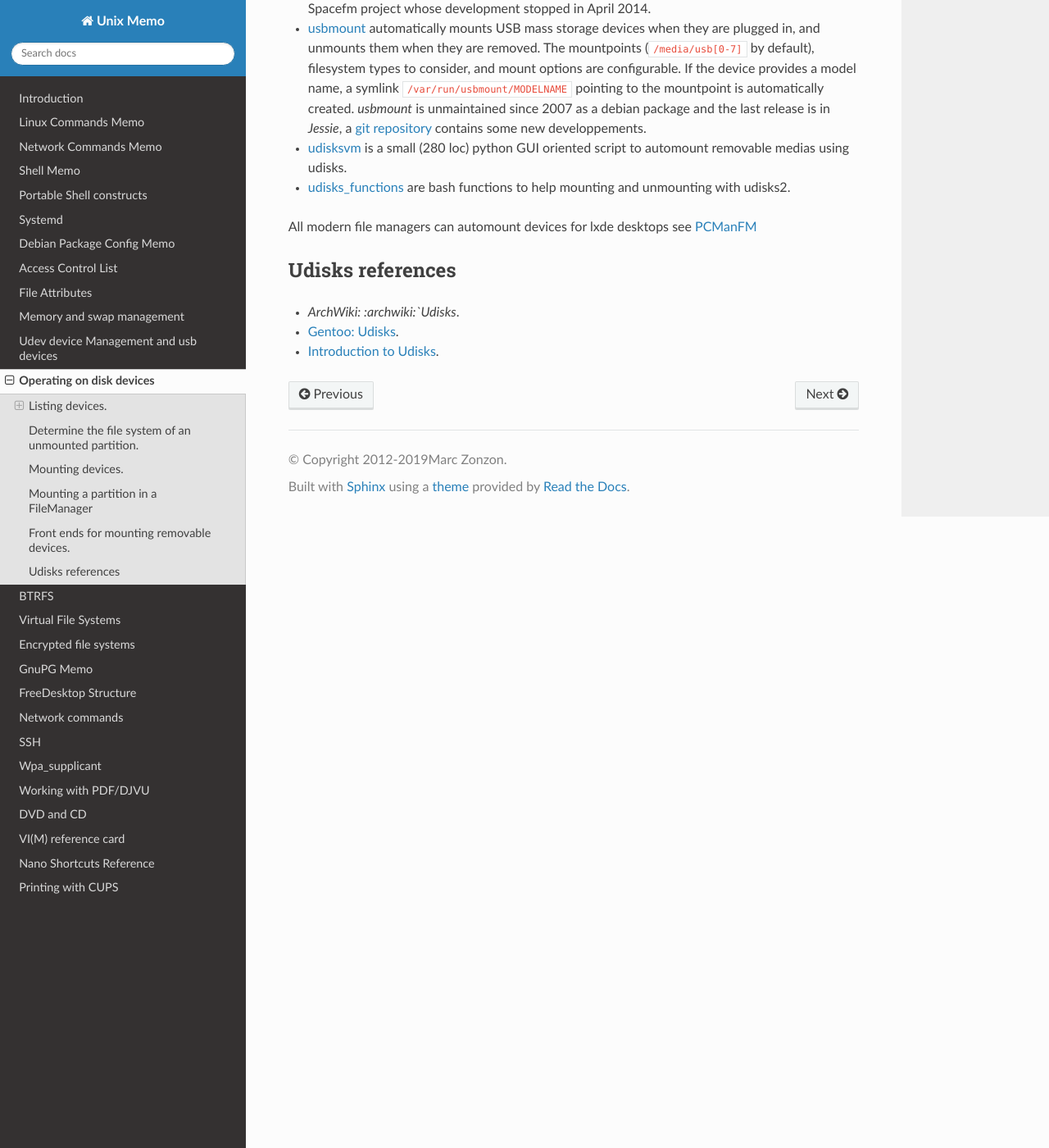
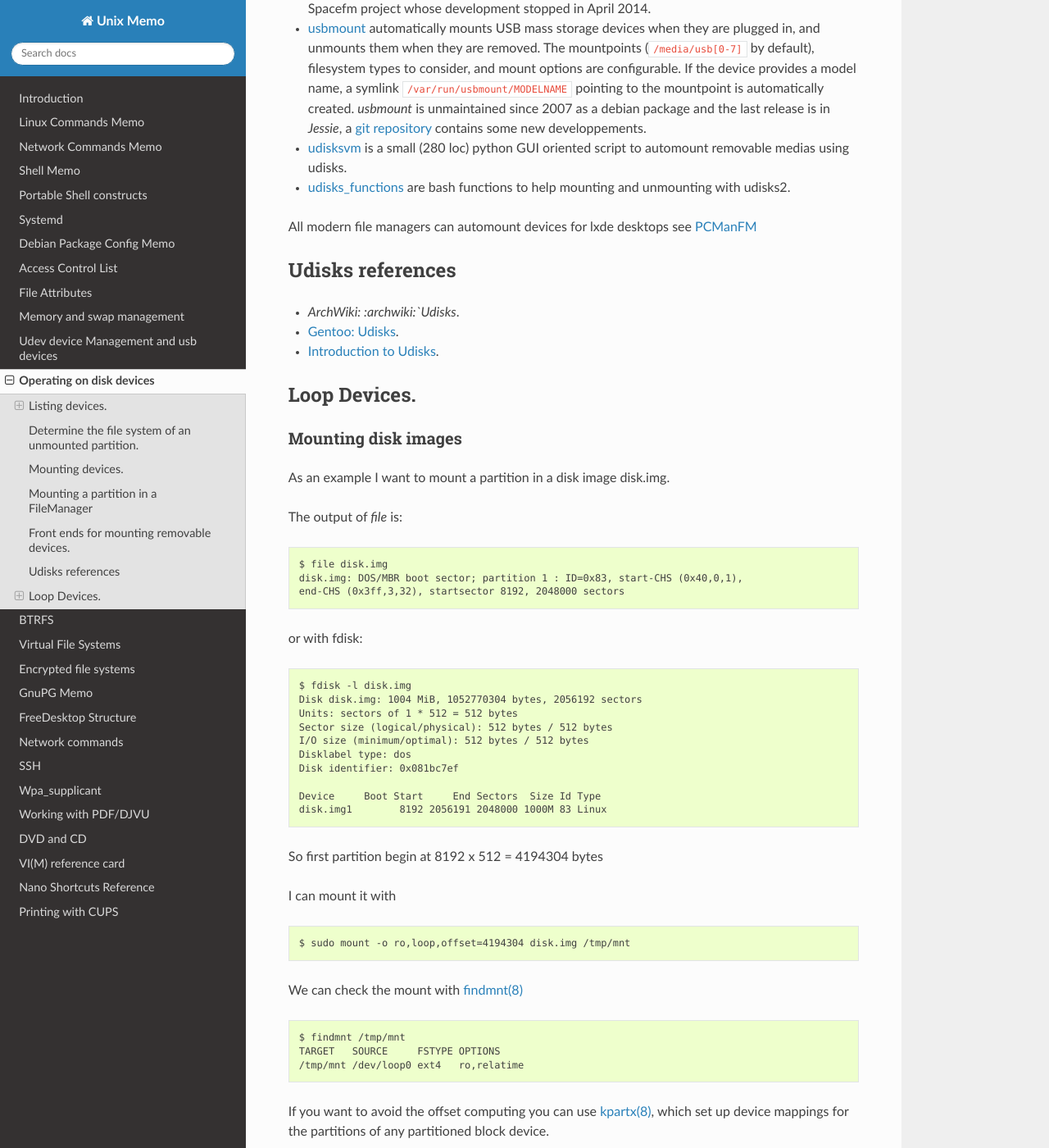
Before and after one commit to marczz/unix_memo, a Sphinx documentation site: the page built from source/devices.rst, in a window 1280 px wide and 1400 px high, scrolled down 5804 px. Shown: the whole window at 82% size. Built offline with Sphinx 7.4.7 and the Read the Docs theme 2.0.0, drawn with Linux system fonts in a browser that asks for light colours; pages that are not in the unit, such as notebooks, are missing from menus; the version number could not be read and is left out; some of the changed text lies outside the part shown.

Commit message:
devices.rst: added section on loop devices.

```diff
--- a/source/devices.rst
+++ b/source/devices.rst
@@ -359,6 +359,93 @@ Udisks references
     <http://blog.fpmurphy.com/2011/08/introduction-to-udisks.html>`_.
 
 
+Loop Devices.
+-------------
+
+
+Mounting disk images
+~~~~~~~~~~~~~~~~~~~~
+
+As an example I want to mount a partition in a disk image disk.img.
+
+The output of *file* is:
+
+::
+
+    $ file disk.img
+    disk.img: DOS/MBR boot sector; partition 1 : ID=0x83, start-CHS (0x40,0,1),
+    end-CHS (0x3ff,3,32), startsector 8192, 2048000 sectors
+
+
+or with fdisk:
+
+::
+
+    $ fdisk -l disk.img
+    Disk disk.img: 1004 MiB, 1052770304 bytes, 2056192 sectors
+    Units: sectors of 1 * 512 = 512 bytes
+    Sector size (logical/physical): 512 bytes / 512 bytes
+    I/O size (minimum/optimal): 512 bytes / 512 bytes
+    Disklabel type: dos
+    Disk identifier: 0x081bc7ef
+
+    Device     Boot Start     End Sectors  Size Id Type
+    disk.img1        8192 2056191 2048000 1000M 83 Linux
+
+So  first partition begin at 8192 x 512 = 4194304 bytes
+
+I can mount it with
+
+::
+
+    $ sudo mount -o ro,loop,offset=4194304 disk.img /tmp/mnt
+
+
+We can check the mount with :man:`findmnt(8)`
+
+::
+
+    $ findmnt /tmp/mnt
+    TARGET   SOURCE     FSTYPE OPTIONS
+    /tmp/mnt /dev/loop0 ext4   ro,relatime
+
+If you want to avoid the offset computing you can use :man:`kpartx(8)`, which
+set up device mappings for the partitions of any partitioned block
+device.
+
+
+You can also create loop devices for each partition in your disk with:
+
+::
+
+    $ sudo losetup -f -P disk.img
+    $ sudo mount -o ro,loop /dev/loop0p1
+
+We can also use *udisksctl* to mount the disk partition as user.
+
+::
+
+
+    $ udisksctl loop-setup --file disk.img --offset 4194304
+    Mapped file disk.img as /dev/loop0
+    $ udisksctl mount -b /dev/loop0
+    Mounted /dev/loop0 at /media/john/5853137f-ce83-4fa5-9845-42ff0de259b4
+
+For unmountting:
+
+::
+
+    $ udisksctl unmount -b /dev/loop0
+    $ udisksctl loop-delete -b /dev/loop0
+
+With :man:`udisksctl` you can also mount the whole disk, in contrast to :man:`losetup`
+no extra option is needed.
+
+::
+
+    $ udisksctl loop-setup --file disk.img
+    udisksctl mount -b /dev/loop0p1
+
 ..  _udisksctl:
     http://udisks.freedesktop.org/docs/latest/udisksctl.1.html
 ..  _udisk disk manager:
```
